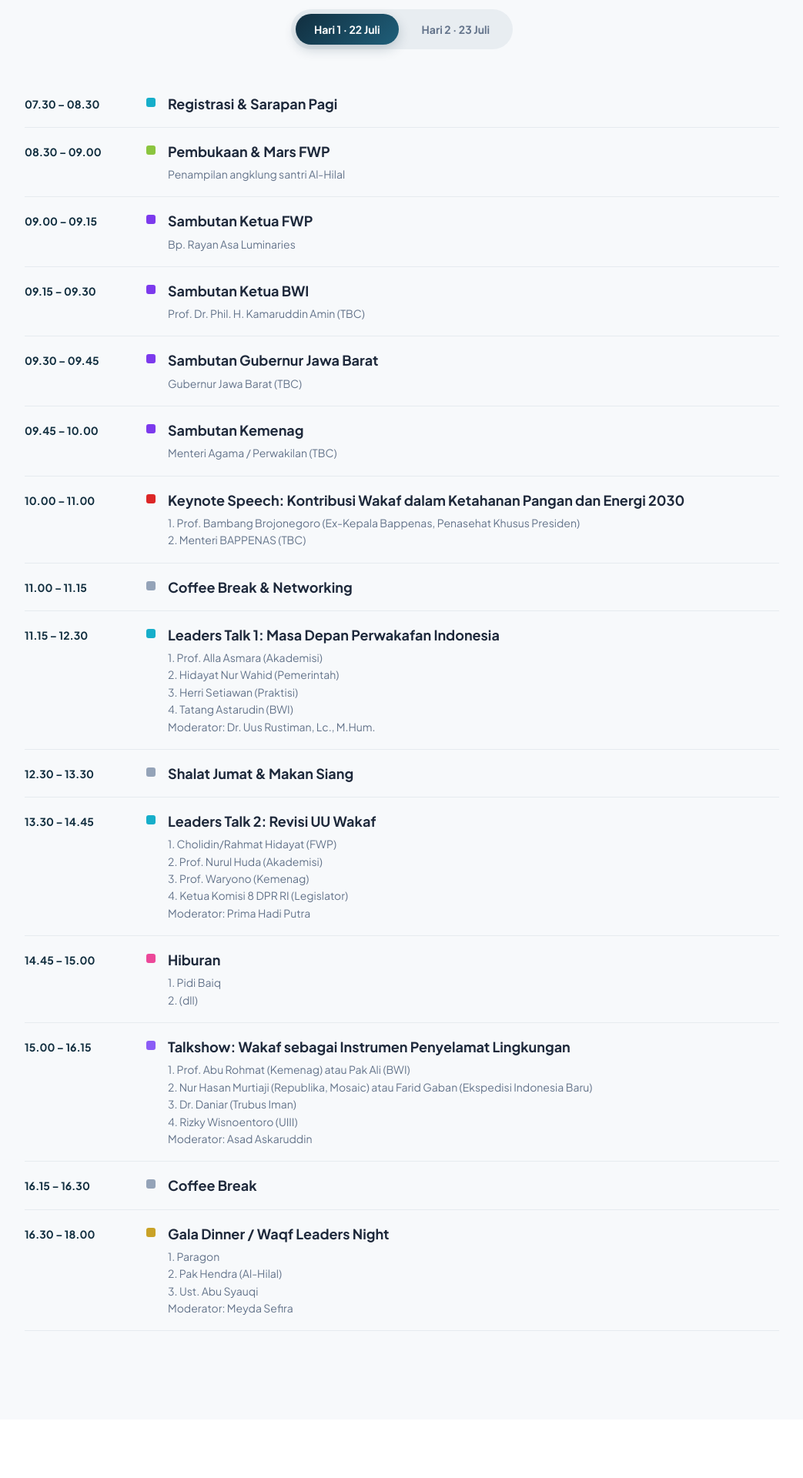
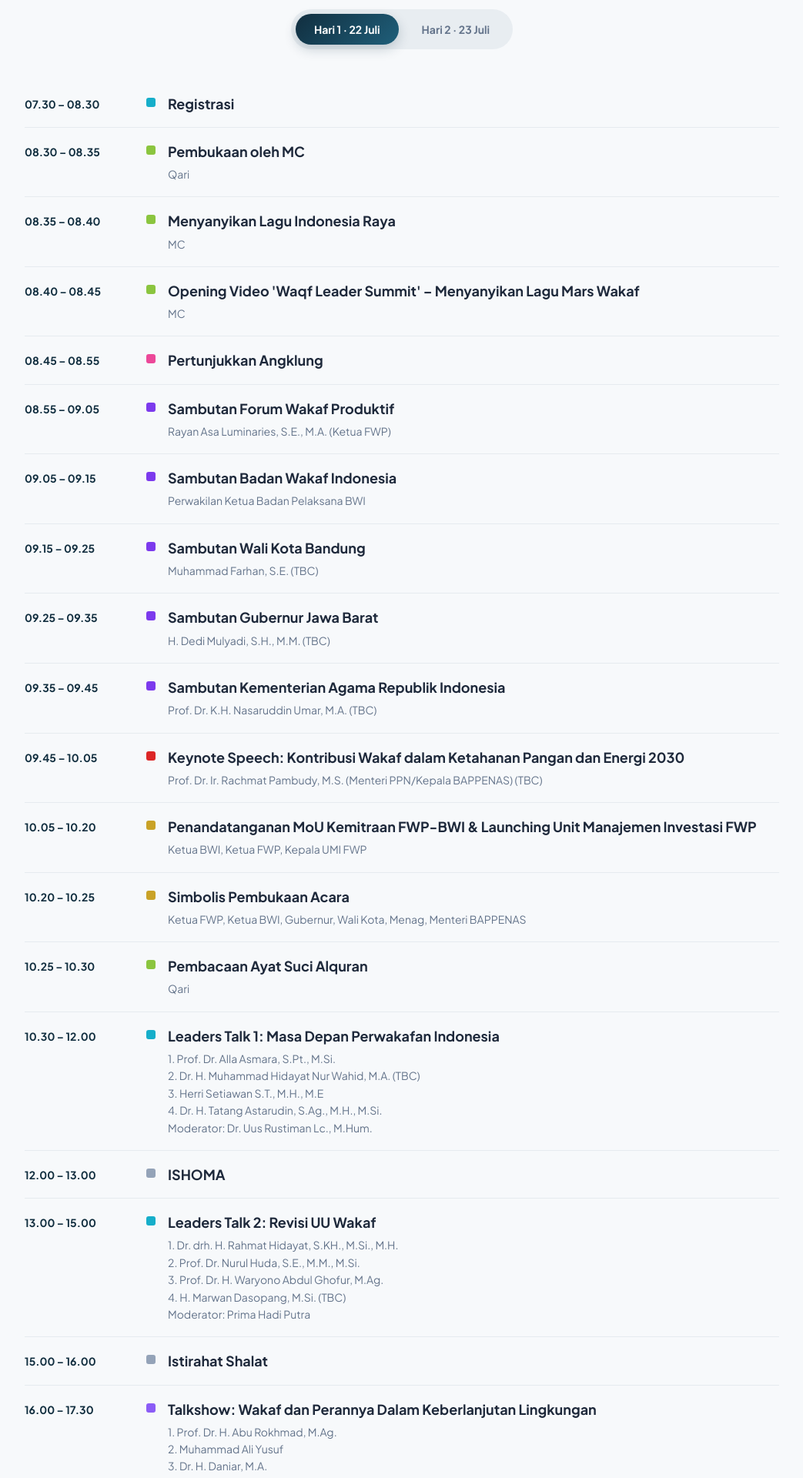
Before and after one commit to ridloabelian/fwp.or.id, a React (Vite) app: page /wls2026 in a window 1280 px wide. Shown: the part 2300-4220 px from the top of the page at 77% size, without its empty margins (118-1161 px from the left). Built offline with nearby package versions, Linux system fonts and the light colour scheme.

Commit message:
Update rundown agendas & speakers based on WLS 2026 TOR document details

```diff
--- a/src/data/summit.js
+++ b/src/data/summit.js
@@ -20,33 +20,33 @@ export const summitDetails = {
   theme: 'Scaling-Up the Impact of Waqf Toward Sustainable Wellbeing',
 };
 
-// Speakers data - FINAL based on WLS 2026 Rundown (17 June 2026)
+// Speakers data - FINAL based on WLS 2026 Rundown
 // Total 31 speakers: 6 confirmed, 25 pending confirmation
 export const summitSpeakers = {
   confirmed: [
     {
       id: 1,
-      name: 'Bp. Rayan Asa Luminaries, S.E., M.A.',
-      title: 'Ketua Forum Wakaf Produktif',
+      name: 'Rayan Asa Luminaries, S.E., M.A.',
+      title: 'Ketua Umum Forum Wakaf Produktif',
       status: 'confirmed',
       category: 'FWP',
       role: 'Sambutan FWP, Summit Highlights & Closing',
     },
     {
       id: 2,
-      name: 'Bp. Rizky Wisnoentoro, Ph.D.',
+      name: 'Rizky Wisnoentoro, Ph.D.',
       title: 'Dosen Magister Keuangan Berkelanjutan FEB UIII',
       status: 'confirmed',
       category: 'Akademisi',
-      role: 'Talkshow: Wakaf sebagai Instrumen Penyelamat Lingkungan',
+      role: 'Talkshow: Wakaf dan Perannya Dalam Keberlanjutan Lingkungan',
     },
     {
       id: 3,
-      name: 'Bp. Ali Bastoni',
-      title: 'Kepala Unit Manajemen Investasi Forum Wakaf Produktif',
+      name: 'Ali Bastoni',
+      title: 'Kepala Unit Manajemen Investasi Forum Wakaf Produktif (FWP)',
       status: 'confirmed',
       category: 'FWP',
-      role: 'Pembahasan Unit Manajemen Investasi, Moderator Pitching',
+      role: 'Pembahasan UMI, Moderator Pitching',
     },
     {
       id: 5,
@@ -58,7 +58,7 @@ export const summitSpeakers = {
     },
     {
       id: 6,
-      name: 'Herri Setiawan S.T., M.M., M.E.',
+      name: 'Herri Setiawan S.T., M.H., M.E.',
       title: 'Founder & Chief Executive Officer (CEO) Wakaf Warrior',
       status: 'confirmed',
       category: 'Praktisi',
@@ -67,72 +67,80 @@ export const summitSpeakers = {
     {
       id: 33,
       name: 'Meyda Sefira',
-      title: 'Professional MC & Actress',
+      title: 'Publik Figur',
       status: 'confirmed',
       category: 'Hiburan',
-      role: 'Moderator Gala Dinner / Waqf Leaders Night',
+      role: 'Moderator Talkshow Perspektif Wakif',
     },
     {
       id: 36,
-      name: 'Ibu Anisa Azizah',
-      title: 'Senior Lead, Investment Manager Angin Dampak Jaya',
+      name: 'Anisa Azizah',
+      title: 'Senior Lead, Investment Manager, Angin Dampak Jaya',
       status: 'confirmed',
       category: 'Praktisi',
       role: 'Grand Seminar: Perencanaan dan Analisa Usaha',
     },
+    {
+      id: 34,
+      name: 'Dr. Uus Rustiman Lc., M.Hum.',
+      title: 'Dosen Universitas Padjadjaran dan Direktur Utama Lembaga Wakaf Persis',
+      status: 'confirmed',
+      category: 'Praktisi',
+      role: 'Moderator Leaders Talk 1',
+    },
+    {
+      id: 35,
+      name: 'Asad Askaruddin',
+      title: 'Manajer Partnership Rumah Wakaf Indonesia',
+      status: 'confirmed',
+      category: 'Praktisi',
+      role: 'Moderator Talkshow',
+    },
   ],
   pending: [
     {
-      id: 4,
-      name: 'Ibu Nila Armelia Windasari, S.A., M.B.A, Ph.D.',
-      title: 'Dosen Sekolah Bisnis dan Manajemen Institut Teknologi Bandung',
-      status: 'cancelled',
-      category: 'Akademisi',
-      role: 'Grand Seminar: Nazhir, Kompetensi dan Akuntabilitas',
+      id: 9,
+      name: 'Prof. Dr. K.H. Nasaruddin Umar, M.A.',
+      title: 'Menteri Agama Republik Indonesia',
+      status: 'pending',
+      category: 'Pemerintah',
+      role: 'Sambutan Kemenag, Closing Ceremony',
+    },
+    {
+      id: 11,
+      name: 'Prof. Dr. Ir. Rachmat Pambudy, M.S.',
+      title: 'Menteri BAPPENAS Republik Indonesia',
+      status: 'pending',
+      category: 'Pemerintah',
+      role: 'Keynote Speech: Kontribusi Wakaf dalam Ketahanan Pangan dan Energi 2030',
+    },
+    {
+      id: 8,
+      name: 'H. Dedi Mulyadi, S.H., M.M.',
+      title: 'Gubernur Jawa Barat',
+      status: 'pending',
+      category: 'Pemerintah',
+      role: 'Sambutan Gubernur Jawa Barat',
+    },
+    {
+      id: 40,
+      name: 'Muhammad Farhan, S.E.',
+      title: 'Wali Kota Bandung',
+      status: 'pending',
+      category: 'Pemerintah',
+      role: 'Sambutan Wali Kota Bandung',
     },
     {
       id: 7,
-      name: 'Prof. Kamaruddin Amin',
+      name: 'Prof. Dr. Phil. H. Kamaruddin Amin, M.A.',
       title: 'Ketua Badan Pelaksana Badan Wakaf Indonesia (BWI)',
       status: 'pending',
       category: 'Pemerintah',
       role: 'Sambutan BWI',
     },
     {
-      id: 8,
-      name: 'H. Dedi Mulyadi',
-      title: 'Gubernur Jawa Barat',
-      status: 'pending',
-      category: 'Pemerintah',
-      role: 'Sambutan Gubernur',
-    },
-    {
-      id: 9,
-      name: 'Prof. Nasaruddin Umar',
-      title: 'Menteri Agama Republik Indonesia',
-      status: 'pending',
-      category: 'Pemerintah',
-      role: 'Sambutan Kemenag, Closing Ceremony',
-    },
-    {
-      id: 10,
-      name: 'Prof. Bambang Brojonegoro',
-      title: 'Ex-Kepala Bappenas, Penasehat Khusus Presiden',
-      status: 'pending',
-      category: 'Pemerintah',
-      role: 'Keynote Speech: Kontribusi Wakaf dalam Ketahanan Pangan dan Energi 2030',
-    },
-    {
-      id: 11,
-      name: 'Prof. Rachmat Pambudy',
-      title: 'Menteri BAPPENAS Republik Indonesia',
-      status: 'pending',
-      category: 'Pemerintah',
-      role: 'Keynote Speech: Kontribusi Wakaf dalam Ketahanan Pangan dan Energi 2030',
-    },
-    {
       id: 12,
-      name: 'Dr. H. Muhammad Hidayat Nur Wahid',
+      name: 'Dr. H. Muhammad Hidayat Nur Wahid, M.A.',
       title: 'Wakil Ketua Majelis Permusyawaratan Rakyat Republik Indonesia',
       status: 'pending',
       category: 'Pemerintah',
@@ -145,30 +153,6 @@ export const summitSpeakers = {
       status: 'pending',
       category: 'Pemerintah',
       role: 'Leaders Talk 1: Masa Depan Perwakafan Indonesia',
-    },
-    {
-      id: 14,
-      name: 'Dr. Deni Lubis, S.Ag., M.A.',
-      title: 'Dosen dan Peneliti Departemen Ilmu Ekonomi Syariah, FEM IPB University',
-      status: 'cancelled',
-      category: 'Akademisi',
-      role: 'Moderator Leaders Talk 1',
-    },
-    {
-      id: 34,
-      name: 'Dr. Uus Rustiman, Lc., M.Hum.',
-      title: 'Dosen Universitas Padjadjaran & Dirut Lembaga Wakaf Persis',
-      status: 'confirmed',
-      category: 'Praktisi',
-      role: 'Moderator Leaders Talk 1',
-    },
-    {
-      id: 15,
-      name: 'Cholidin',
-      title: 'Kepala Bidang Advokasi Forum Wakaf Produktif',
-      status: 'pending',
-      category: 'FWP',
-      role: 'Leaders Talk 2: Revisi UU Wakaf',
     },
     {
       id: 16,
@@ -195,33 +179,17 @@ export const summitSpeakers = {
       role: 'Leaders Talk 2: Revisi UU Wakaf',
     },
     {
-      id: 19,
-      name: 'Prima Hadi Putra',
-      title: 'Kepala Lembaga Pengembangan Investasi Wakaf (LPIW) Dompet Dhuafa',
-      status: 'pending',
-      category: 'Praktisi',
-      role: 'Moderator Leaders Talk 2',
-    },
-    {
-      id: 20,
-      name: 'Pidi Baiq',
-      title: 'Entertainer',
-      status: 'pending',
-      category: 'Hiburan',
-      role: 'Hiburan',
-    },
-    {
       id: 21,
       name: 'Prof. Dr. H. Abu Rokhmad, M.Ag.',
-      title: 'Direktur Jenderal Bimbingan Masyarakat Islam Kemenag RI',
+      title: 'Direktur Jenderal Bimbingan Masyarakat Islam Kementerian Agama RI',
       status: 'pending',
       category: 'Pemerintah',
       role: 'Talkshow: Wakaf dan Perannya Dalam Keberlanjutan Lingkungan',
     },
     {
       id: 22,
-      name: 'Nur Hasan Murtiaji',
-      title: 'Ketua Dewan Pengurus Mosaic (Muslims for Shared Action on Climate Impact)',
+      name: 'Mohammad Ali Yusuf',
+      title: 'Co-Founder Mosaic (Muslims for Shared Action on Climate Impact)',
       status: 'pending',
       category: 'Praktisi',
       role: 'Talkshow: Wakaf dan Perannya Dalam Keberlanjutan Lingkungan',
@@ -235,84 +203,36 @@ export const summitSpeakers = {
       role: 'Talkshow: Wakaf dan Perannya Dalam Keberlanjutan Lingkungan',
     },
     {
-      id: 24,
-      name: 'Farid Gaban',
-      title: 'Jurnalis Senior & Pendiri Ekspedisi Indonesia Baru',
-      status: 'pending',
-      category: 'Media',
-      role: 'Talkshow: Wakaf dan Perannya Dalam Keberlanjutan Lingkungan',
-    },
-    {
-      id: 26,
-      name: 'Ibu Yesi Mariska Indira',
-      title: 'Head of Marketing, Rumah Wakaf Indonesia',
-      status: 'cancelled',
-      category: 'Media',
-      role: 'Moderator Talkshow',
-    },
-    {
-      id: 35,
-      name: 'Asad Askaruddin',
-      title: 'Ketua Panitia WLS 2026',
-      status: 'confirmed',
-      category: 'FWP',
-      role: 'Moderator Talkshow',
-    },
-    {
       id: 27,
       name: 'Salman Subakat',
       title: 'Co-Founder Paragon Technology and Innovation (Paragon Corp)',
       status: 'pending',
       category: 'Hiburan',
-      role: 'Gala Dinner / Waqf Leaders Night',
+      role: 'Talkshow Perspektif Wakif',
     },
     {
-      id: 28,
-      name: 'Pak Hendra (Al-Hilal)',
-      title: 'Entertainer',
+      id: 41,
+      name: 'Muhammad Virda Dimas Ekaputra, S.Sos., M.M',
+      title: 'Aktivis Wakaf',
       status: 'pending',
-      category: 'Hiburan',
-      role: 'Gala Dinner / Waqf Leaders Night',
+      category: 'Praktisi',
+      role: 'Talkshow Perspektif Wakif',
     },
     {
-      id: 29,
-      name: 'Ust. H. Abu Syauqi',
-      title: 'Founder Rumah Zakat, Rumah Wakaf Indonesia, dan Pembina Yayasan Inspirasi Bangsa',
+      id: 15,
+      name: 'Dr. drh. H. Rahmat Hidayat, S.KH., M.Si., M.H.',
+      title: 'Anggota Bidang Advokasi Forum Wakaf Produktif',
       status: 'pending',
-      category: 'Ulama',
-      role: 'Gala Dinner / Waqf Leaders Night',
+      category: 'FWP',
+      role: 'Leaders Talk 2: Revisi UU Wakaf',
     },
     {
-      id: 30,
-      name: 'Ibu Meyda Sefira',
-      title: 'Publik Figur, Artis',
+      id: 19,
+      name: 'Prima Hadi Putra',
+      title: 'Kepala Lembaga Pengembangan Investasi Wakaf (LPIW) Dompet Dhuafa',
       status: 'pending',
-      category: 'Hiburan',
-      role: 'Moderator Gala Dinner',
-    },
-    {
-      id: 31,
-      name: 'Prof. Dr. Ir. KH. Mohammad Nuh, DEA',
-      title: 'Ketua Badan Pelaksana BWI 2017-2024, Mantan Menteri Pendidikan & Kebudayaan RI',
-      status: 'pending',
-      category: 'Ulama',
-      role: 'Closing Inspiration: Refleksi Wakaf untuk Peradaban Manusia',
-    },
-    {
-      id: 37,
-      name: 'Bunny Asfian',
-      title: 'Professional Master of Ceremonies (MC)',
-      status: 'confirmed',
-      category: 'Hiburan',
-      role: 'Master of Ceremonies WLS 2026',
-    },
-    {
-      id: 32,
-      name: 'Ust. Budi Ashari',
-      title: 'Ulama',
-      status: 'pending',
-      category: 'Ulama',
-      role: 'Closing Inspiration: Refleksi Wakaf untuk Peradaban Manusia',
+      category: 'Praktisi',
+      role: 'Moderator Leaders Talk 2',
     },
   ],
   notSent: [],
@@ -323,143 +243,190 @@ export const summitSpeakers = {
 export const rundownDay1 = [
   {
     time: '07.30 – 08.30',
-    activity: 'Registrasi & Sarapan Pagi',
+    activity: 'Registrasi',
     type: 'registration',
   },
   {
-    time: '08.30 – 09.00',
-    activity: 'Pembukaan & Mars FWP',
-    detail: 'Penampilan angklung santri Al-Hilal',
+    time: '08.30 – 08.35',
+    activity: 'Pembukaan oleh MC',
+    detail: 'Qari',
     type: 'opening',
   },
   {
-    time: '09.00 – 09.15',
-    activity: 'Sambutan Ketua FWP',
-    detail: 'Bp. Rayan Asa Luminaries',
+    time: '08.35 – 08.40',
+    activity: 'Menyanyikan Lagu Indonesia Raya',
+    detail: 'MC',
+    type: 'opening',
+  },
+  {
+    time: '08.40 – 08.45',
+    activity: "Opening Video 'Waqf Leader Summit' – Menyanyikan Lagu Mars Wakaf",
+    detail: 'MC',
+    type: 'opening',
+  },
+  {
+    time: '08.45 – 08.55',
+    activity: 'Pertunjukkan Angklung',
+    type: 'entertainment',
+  },
+  {
+    time: '08.55 – 09.05',
+    activity: 'Sambutan Forum Wakaf Produktif',
+    detail: 'Rayan Asa Luminaries, S.E., M.A. (Ketua FWP)',
     type: 'speech',
   },
   {
-    time: '09.15 – 09.30',
-    activity: 'Sambutan Ketua BWI',
-    detail: 'Prof. Dr. Phil. H. Kamaruddin Amin (TBC)',
+    time: '09.05 – 09.15',
+    activity: 'Sambutan Badan Wakaf Indonesia',
+    detail: 'Perwakilan Ketua Badan Pelaksana BWI',
     type: 'speech',
   },
   {
-    time: '09.30 – 09.45',
-    activity: 'Sambutan Gubernur Jawa Barat',
-    detail: 'Gubernur Jawa Barat (TBC)',
+    time: '09.15 – 09.25',
+    activity: 'Sambutan Wali Kota Bandung',
+    detail: 'Muhammad Farhan, S.E. (TBC)',
     type: 'speech',
   },
   {
-    time: '09.45 – 10.00',
-    activity: 'Sambutan Kemenag',
-    detail: 'Menteri Agama / Perwakilan (TBC)',
+    time: '09.25 – 09.35',
+    activity: 'Sambutan Gubernur Jawa Barat',
+    detail: 'H. Dedi Mulyadi, S.H., M.M. (TBC)',
     type: 'speech',
   },
   {
-    time: '10.00 – 11.00',
+    time: '09.35 – 09.45',
+    activity: 'Sambutan Kementerian Agama Republik Indonesia',
+    detail: 'Prof. Dr. K.H. Nasaruddin Umar, M.A. (TBC)',
+    type: 'speech',
+  },
+  {
+    time: '09.45 – 10.05',
     activity: 'Keynote Speech: Kontribusi Wakaf dalam Ketahanan Pangan dan Energi 2030',
-    detail: '1. Prof. Bambang Brojonegoro (Ex-Kepala Bappenas, Penasehat Khusus Presiden)\n2. Menteri BAPPENAS (TBC)',
+    detail: 'Prof. Dr. Ir. Rachmat Pambudy, M.S. (Menteri PPN/Kepala BAPPENAS) (TBC)',
     type: 'keynote',
   },
   {
-    time: '11.00 – 11.15',
-    activity: 'Coffee Break & Networking',
+    time: '10.05 – 10.20',
+    activity: 'Penandatanganan MoU Kemitraan FWP-BWI & Launching Unit Manajemen Investasi FWP',
+    detail: 'Ketua BWI, Ketua FWP, Kepala UMI FWP',
+    type: 'ceremony',
+  },
+  {
+    time: '10.20 – 10.25',
+    activity: 'Simbolis Pembukaan Acara',
+    detail: 'Ketua FWP, Ketua BWI, Gubernur, Wali Kota, Menag, Menteri BAPPENAS',
+    type: 'ceremony',
+  },
+  {
+    time: '10.25 – 10.30',
+    activity: 'Pembacaan Ayat Suci Alquran',
+    detail: 'Qari',
+    type: 'opening',
+  },
+  {
+    time: '10.30 – 12.00',
+    activity: 'Leaders Talk 1: Masa Depan Perwakafan Indonesia',
+    detail: '1. Prof. Dr. Alla Asmara, S.Pt., M.Si.\n2. Dr. H. Muhammad Hidayat Nur Wahid, M.A. (TBC)\n3. Herri Setiawan S.T., M.H., M.E\n4. Dr. H. Tatang Astarudin, S.Ag., M.H., M.Si.\nModerator: Dr. Uus Rustiman Lc., M.Hum.',
+    type: 'panel',
+  },
+  {
+    time: '12.00 – 13.00',
+    activity: 'ISHOMA',
     type: 'break',
   },
   {
-    time: '11.15 – 12.30',
-    activity: 'Leaders Talk 1: Masa Depan Perwakafan Indonesia',
-    detail: '1. Prof. Alla Asmara (Akademisi)\n2. Hidayat Nur Wahid (Pemerintah)\n3. Herri Setiawan (Praktisi)\n4. Tatang Astarudin (BWI)\nModerator: Dr. Uus Rustiman, Lc., M.Hum.',
+    time: '13.00 – 15.00',
+    activity: 'Leaders Talk 2: Revisi UU Wakaf',
+    detail: '1. Dr. drh. H. Rahmat Hidayat, S.KH., M.Si., M.H.\n2. Prof. Dr. Nurul Huda, S.E., M.M., M.Si.\n3. Prof. Dr. H. Waryono Abdul Ghofur, M.Ag.\n4. H. Marwan Dasopang, M.Si. (TBC)\nModerator: Prima Hadi Putra',
     type: 'panel',
   },
   {
-    time: '12.30 – 13.30',
-    activity: 'Shalat Jumat & Makan Siang',
+    time: '15.00 – 16.00',
+    activity: 'Istirahat Shalat',
     type: 'break',
   },
   {
-    time: '13.30 – 14.45',
-    activity: 'Leaders Talk 2: Revisi UU Wakaf',
-    detail: '1. Cholidin/Rahmat Hidayat (FWP)\n2. Prof. Nurul Huda (Akademisi)\n3. Prof. Waryono (Kemenag)\n4. Ketua Komisi 8 DPR RI (Legislator)\nModerator: Prima Hadi Putra',
-    type: 'panel',
-  },
-  {
-    time: '14.45 – 15.00',
-    activity: 'Hiburan',
-    detail: '1. Pidi Baiq\n2. (dll)',
-    type: 'entertainment',
-  },
-  {
-    time: '15.00 – 16.15',
-    activity: 'Talkshow: Wakaf sebagai Instrumen Penyelamat Lingkungan',
-    detail: '1. Prof. Abu Rohmat (Kemenag) atau Pak Ali (BWI)\n2. Nur Hasan Murtiaji (Republika, Mosaic) atau Farid Gaban (Ekspedisi Indonesia Baru)\n3. Dr. Daniar (Trubus Iman)\n4. Rizky Wisnoentoro (UIII)\nModerator: Asad Askaruddin',
+    time: '16.00 – 17.30',
+    activity: 'Talkshow: Wakaf dan Perannya Dalam Keberlanjutan Lingkungan',
+    detail: '1. Prof. Dr. H. Abu Rokhmad, M.Ag.\n2. Muhammad Ali Yusuf\n3. Dr. H. Daniar, M.A.\n4. Rizky Wisnoentoro, Ph.D.\nModerator: Asad Askaruddin',
     type: 'talkshow',
   },
   {
-    time: '16.15 – 16.30',
-    activity: 'Coffee Break',
+    time: '17.30 – 18.30',
+    activity: 'Istirahat Shalat',
     type: 'break',
   },
   {
-    time: '16.30 – 18.00',
-    activity: 'Gala Dinner / Waqf Leaders Night',
-    detail: '1. Paragon\n2. Pak Hendra (Al-Hilal)\n3. Ust. Abu Syauqi\nModerator: Meyda Sefira',
+    time: '18.30 – 19.00',
+    activity: 'Gala Dinner',
     type: 'gala',
+  },
+  {
+    time: '19.00 – 20.30',
+    activity: 'Talkshow Perspektif Wakif',
+    detail: '1. Salman Subakat (TBC)\n2. Muhammad Virda Dimas Ekaputra, S.Sos., M.M (TBC)\nModerator: Meyda Sefira',
+    type: 'talkshow',
+  },
+  {
+    time: '20.30 – 21.00',
+    activity: 'Waqf Award',
+    type: 'ceremony',
   },
 ];
 
 // Rundown Day 2 - Updated with final agenda
 export const rundownDay2 = [
   {
-    time: '07.00 – 08.00',
-    activity: 'Sarapan Pagi',
+    time: '08.00 – 08.10',
+    activity: 'Pembukaan',
+    detail: 'MC',
+    type: 'opening',
+  },
+  {
+    time: '08.10 – 08.30',
+    activity: 'Pembahasan Unit Manajemen Investasi',
+    detail: 'Ali Bastoni, Kepala Unit Manajemen Investasi Forum Wakaf Produktif (FWP)',
+    type: 'presentation',
+  },
+  {
+    time: '08.30 – 09.45',
+    activity: 'Grand Seminar: Perencanaan dan Analisa Usaha',
+    detail: 'Anisa Azizah, Senior Lead, Investment Manager Angin Dampak Jaya',
+    type: 'seminar',
+  },
+  {
+    time: '09.45 – 10.00',
+    activity: 'Coffee Break',
     type: 'break',
   },
   {
-    time: '08.00 – 09.30',
-    activity: 'Pembahasan Unit Manajemen Investasi',
-    detail: 'Bp. Ali Bastoni, Kepala UMI FWP',
-    type: 'presentation',
-  },
-  {
-    time: '09.30 – 10.30',
-    activity: 'Grand Seminar: Perencanaan dan Analisa Usaha',
-    detail: 'Ibu Anisa Azizah (Senior Lead, Investment Manager Angin Dampak Jaya)',
-    type: 'seminar',
-  },
-  {
-    time: '10.30 – 11.00',
-    activity: 'Coffee Break & Networking',
-    type: 'break',
-  },
-  {
-    time: '11.00 – 12.00',
+    time: '10.00 – 10.45',
     activity: 'Pitching Program',
-    detail: '2-3 program wakaf produktif\nModerator: Ali Bastoni',
+    detail: 'Lembaga Nazhir Terpilih\nModerator: Ali Bastoni',
     type: 'pitching',
   },
   {
-    time: '12.00 – 13.00',
-    activity: 'Makan Siang',
-    type: 'break',
+    time: '10.45 – 11.00',
+    activity: 'Penandatanganan MoU Investasi dan Penyerahan Simbolis Keanggotaan FWP',
+    detail: 'Perwakilan Peserta\nModerator: Ali Bastoni',
+    type: 'ceremony',
   },
   {
-    time: '13.00 – 14.00',
+    time: '11.00 – 11.30',
     activity: 'Closing Inspiration: Refleksi Wakaf untuk Peradaban Manusia',
-    detail: "1. Prof. Dr. Ir. KH. Mohammad Nuh, DEA\n2. Ust. Budi Ashari",
+    detail: 'Prof. Dr. Ir. KH. Mohammad Nuh, DEA (TBC)',
     type: 'closing',
   },
   {
-    time: '14.00 – 14.30',
+    time: '11.30 – 11.40',
     activity: 'Highlight Hasil Summit dan Sambutan Penutup',
-    detail: 'Bp. Rayan Asa Luminaries',
+    detail: 'Rayan Asa Luminaries, S.E., M.A.',
     type: 'closing',
   },
   {
-    time: '14.30 – 15.00',
+    time: '11.40 – 12.00',
     activity: 'Closing Ceremony',
-    detail: 'Menteri Agama / Perwakilan (TBC)',
+    detail: 'Prof. Dr. K.H. Nasaruddin Umar, M.A. (TBC)',
     type: 'ceremony',
   },
 ];
```
